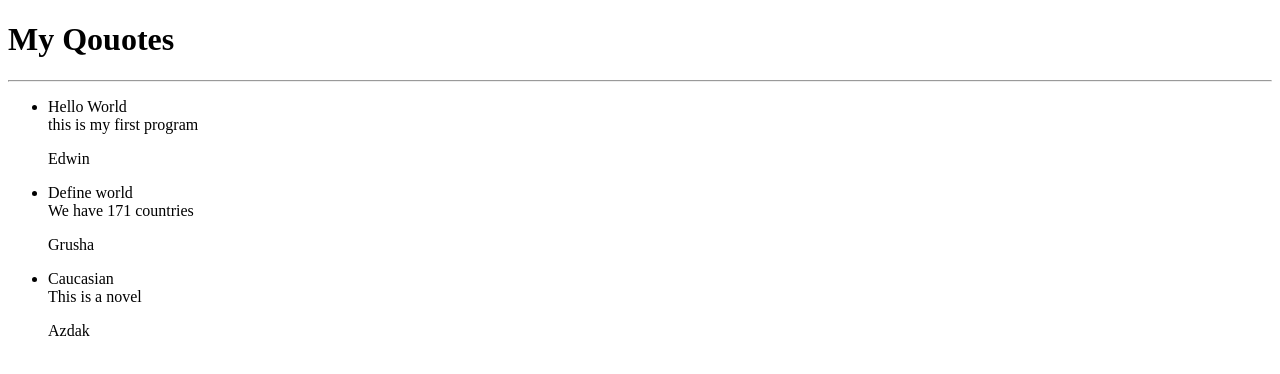
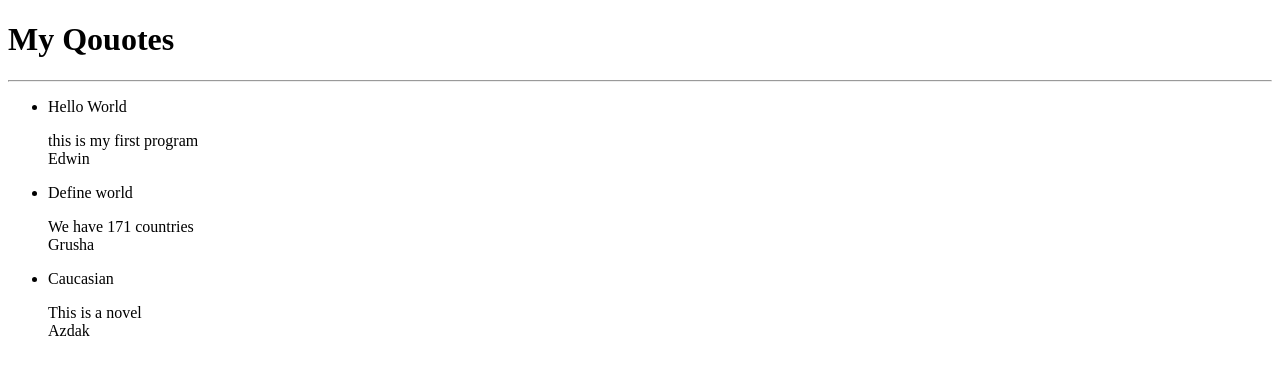
Before and after one commit to edwinkim16/Quotes-, an Angular app: page / in a window 1280 px wide. Shown: the top 374 px of the page. Built offline with nearby package versions, Linux system fonts and the light colour scheme.

Commit message:
showing description in goal-detail component

```diff
--- a/src/app/quote-detail/quote-detail.component.html
+++ b/src/app/quote-detail/quote-detail.component.html
@@ -1,3 +1,4 @@
 <p>
+    {{quote.description}} <br>
     {{quote.author}}
 </p>
--- a/src/app/quote/quote.component.html
+++ b/src/app/quote/quote.component.html
@@ -5,7 +5,7 @@
 
         <li >
           {{quotes.name}} <br>
-          {{quotes.description}}
+
         </li>
         <app-quote-detail [quote]="quotes"></app-quote-detail>
     </ul>
```
